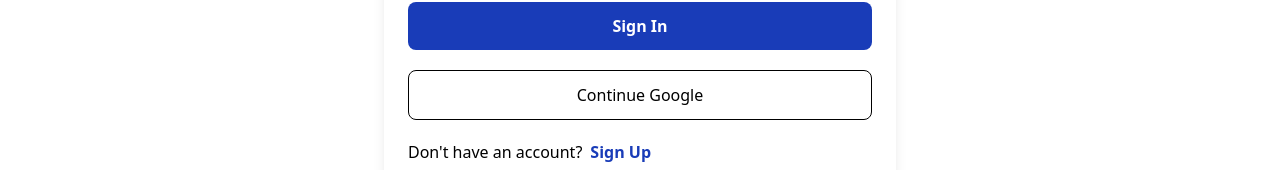
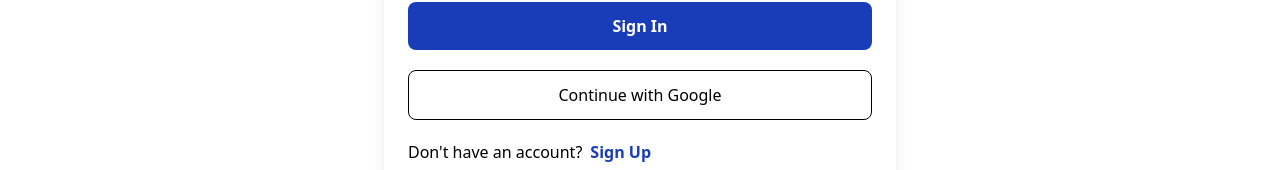
Before and after one commit to Eslam-Aly/realEstate-client, a React (Vite) app: page /signin in a window 1280 px wide. Shown: the part 398-568 px from the top of the page. Built offline with nearby package versions, Linux system fonts and the light colour scheme; no server answers.

Commit message:
change the base api

```diff
--- a/src/components/OAuth.jsx
+++ b/src/components/OAuth.jsx
@@ -26,6 +26,8 @@
           photo: result.user.photoURL,
         }),
       });
+      if (!res.ok) throw new Error("Google authentication failed");
+
       const data = await res.json();
       dispatch(signInSuccess(data));
       navigate("/");
@@ -39,7 +41,7 @@
       onClick={handleGoogleClick}
       className="border p-3 rounded-lg w-full flex justify-center items-center gap-3 hover:shadow-md transition-shadow duration-150 ease-in-out cursor-pointer"
     >
-      Continue Google
+      Continue with Google
     </button>
   );
 }
```
Also changed, not shown: 1 other file (tests, documents, lock files or other folders).
